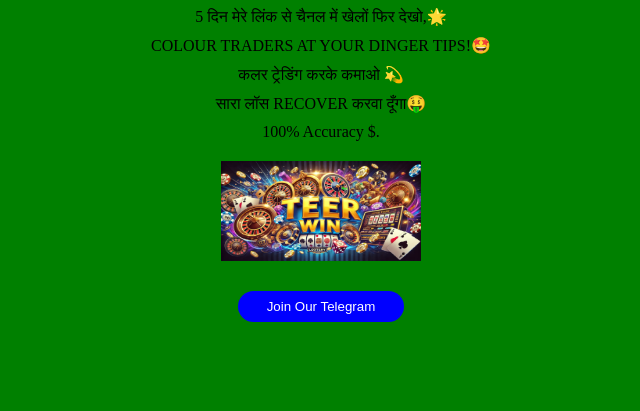
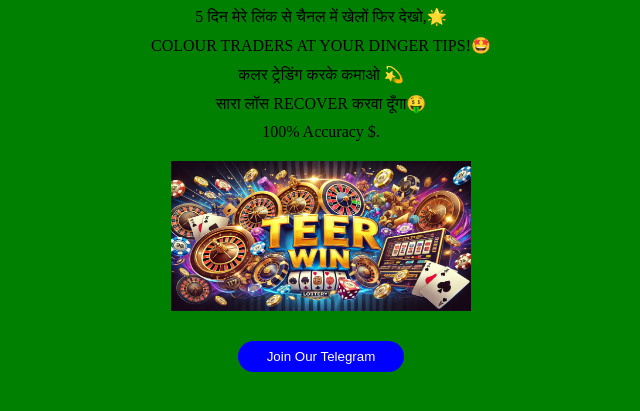
Before and after one commit to PankajRao001/Teerwin-official, a plain HTML site: page index.html in a window 1280 px wide. Shown: the part 85-496 px from the top of the page, without its empty margins (319-959 px from the left). Drawn offline with Linux system fonts and the light colour scheme.

Commit message:
code push data add

```diff
--- a/index.html
+++ b/index.html
@@ -4,7 +4,8 @@
     <meta charset="UTF-8">
     <meta name="viewport" content="width=device-width, initial-scale=1.0">
     <link rel="stylesheet" href="./assets/css/style.css">
-    <title>Document</title>
+    <link rel="icon" href="./assets/images/teerwin.webp">
+    <title>Teerwin</title>
 </head>
 <body class="body">
     <p class="teer">Teerwin Official</p>
@@ -14,7 +15,7 @@
     <p>कलर ट्रेडिंग करके कमाओ 💫</p>
     <p>सारा लॉस RECOVER करवा दूँगा🤑</p>
     <p>100% Accuracy $.</p>
-    <img style="margin-top: 10px; width: 200px; height: 100px;  margin-left: auto; margin-right: auto; " src="./assets/images/teerwin.webp" alt="teerwin-img" height="100px" width="200px">
+    <img style="margin-top: 10px; width: 300px; height: 150px;  margin-left: auto; margin-right: auto; " src="./assets/images/teerwin.webp" alt="teerwin-img" height="100px" width="200px">
     <a style="margin-top: 20px; margin-left:auto; margin-right: auto; max-width: 200px;" target="_blank" href="https://t.me/teerwin_solo"><button class="btn-join">Join Our Telegram</button></a>
 </body>
 </html>
```
